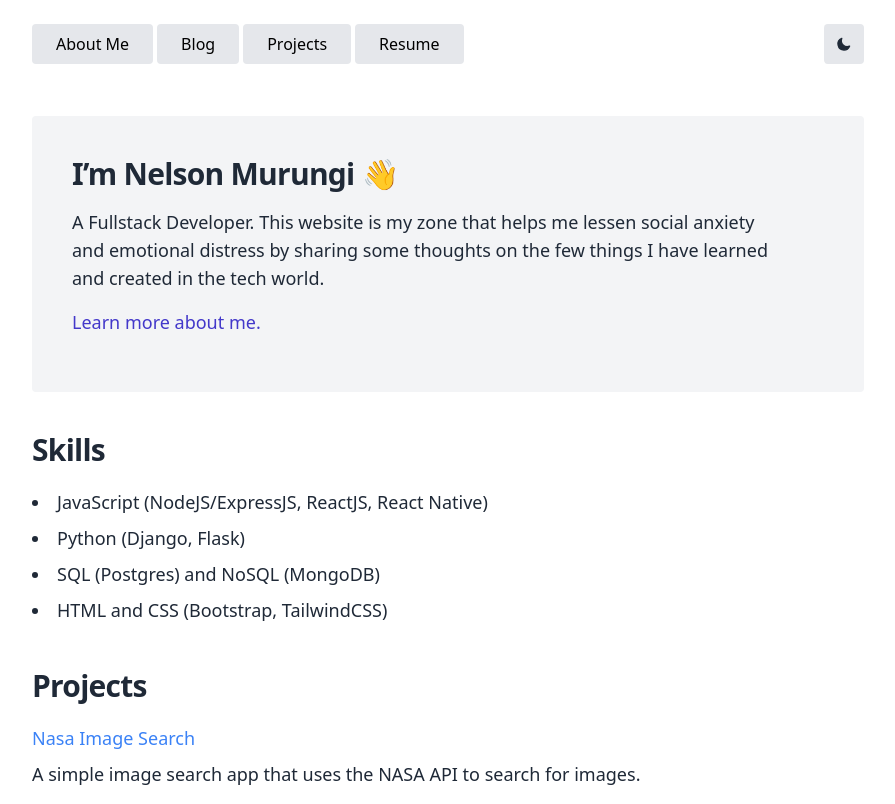
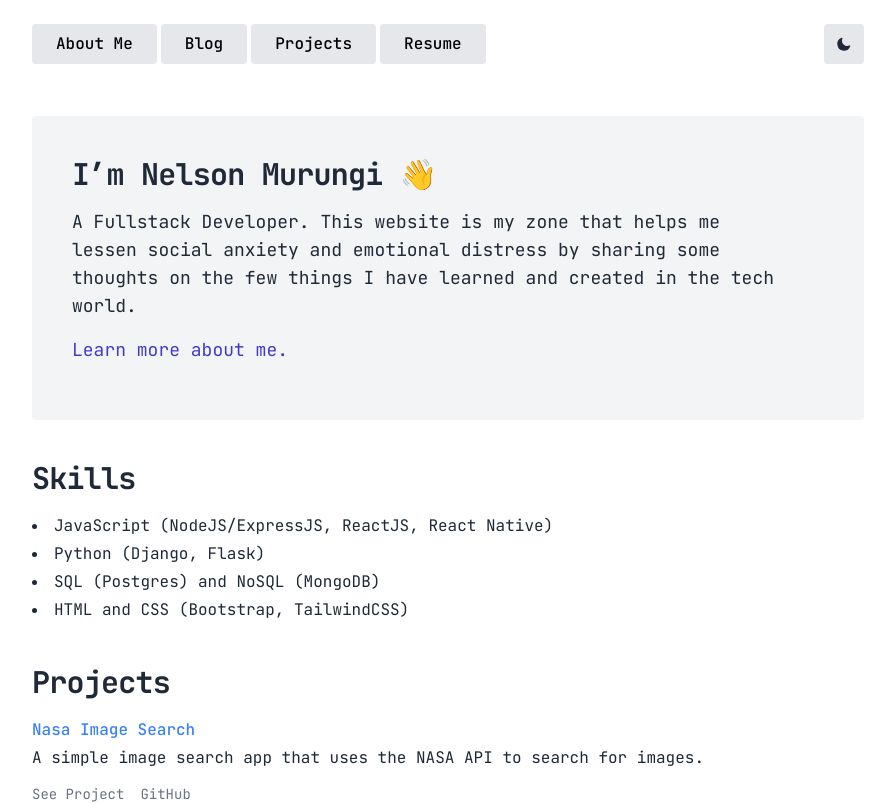
Before and after one commit to mwinel/nelsonmurungi.com, a Next.js app: page / in a window 1280 px wide. Shown: the top 804 px of the page, without its empty margins (192-1087 px from the left). Built offline with nearby package versions, Linux system fonts and the light colour scheme; what @tailwindcss/typography would draw is missing.

Commit message:
Update resume

```diff
--- a/components/BlogPost.js
+++ b/components/BlogPost.js
@@ -2,19 +2,19 @@ import Link from "next/link";
 
 const BlogPost = ({ title, summary, slug, publishedAt }) => {
   return (
-    <Link href={`/blog/${slug}`}>
+    <Link href={`/blog/${slug}`} legacyBehavior>
       <a className="w-full">
-        <div className="mb-4 w-full">
-          <div className="flex flex-col md:flex-row justify-between">
-            <h4 className="text-lg md:text-xl font-medium mb-2 w-full text-blue-500 hover:underline dark:text-gray-100">
+        <div className="w-full mb-4">
+          <div className="flex flex-col justify-between md:flex-row">
+            <h4 className="w-full mb-2 text-lg font-medium text-blue-500 md:text-xl hover:underline dark:text-gray-100">
               {title}
             </h4>
           </div>
-          <p className="text-base lg:text-lg text-gray-600 dark:text-gray-400">
+          <p className="text-base text-gray-600 lg:text-lg dark:text-gray-400">
             {summary}
           </p>
           <div className="flex items-center">
-            <p className="text-sm text-gray-500 my-2">
+            <p className="my-2 text-sm text-gray-500">
               {publishedAt}
             </p>
           </div>
--- a/components/EducationTimeline.js
+++ b/components/EducationTimeline.js
@@ -22,9 +22,9 @@ const EducationTimeline = ({ education }) => {
                         <span className="absolute bottom-0 right-0 block w-3 h-3 bg-green-400 rounded-full ring-2 ring-white" />
                       ) : null}
                     </div>
-                    <div className="flex-1 min-w-0 -mt-1 lg:-mt-2">
+                    <div className="flex-1 min-w-0">
                       <div>
-                        <p className="text-base text-gray-800 lg:text-lg dark:text-gray-100 lg:leading-9">
+                        <p className="text-base text-gray-800 dark:text-gray-100 lg:leading-7">
                           {educationItem.title},{" "}
                           <span>{educationItem.school}</span>
                         </p>
--- a/components/ExperienceTimeline.js
+++ b/components/ExperienceTimeline.js
@@ -32,9 +32,9 @@ const ExperienceTimeline = ({ experience }) => {
                         <span className="absolute bottom-0 right-0 block w-3 h-3 bg-green-400 rounded-full ring-2 ring-white" />
                       ) : null}
                     </div>
-                    <div className="flex-1 min-w-0 -mt-1 lg:-mt-2">
+                    <div className="flex-1 min-w-0">
                       <div>
-                        <p className="text-base text-gray-800 lg:text-lg dark:text-gray-100 lg:leading-9">
+                        <p className="text-base text-gray-800 dark:text-gray-100 lg:leading-7">
                           {experienceItem.jobTitle}{" "}
                           <span>
                             <a href={experienceItem.company.href}>
--- a/components/MDXComponent.js
+++ b/components/MDXComponent.js
@@ -7,7 +7,7 @@ const CustomLink = (props) => {
 
   if (isInternalLink) {
     return (
-      <Link href={href}>
+      <Link href={href} legacyBehavior>
         <a {...props}/>
       </Link>
     );
--- a/components/Navlink.js
+++ b/components/Navlink.js
@@ -2,7 +2,7 @@ import Link from "next/link";
 
 const Navlink = ({ children, href, className }) => {
   return (
-    <Link href={href}>
+    <Link href={href} legacyBehavior>
       <a className={`h-10 py-3 px-6 bg-gray-200 font-medium rounded dark:bg-gray-800 focus:outline-none flex items-center ${className}`}>
         {children}
       </a>
--- a/components/ProjectsList.js
+++ b/components/ProjectsList.js
@@ -9,15 +9,15 @@ const ProjectsList = ({ projects, start, end }) => {
         <SectionTitle>Projects</SectionTitle>
         <ul className="divide-y divide-gray-200">
           {projects.slice(start, end).map((project) => (
-            <li key={project.id} className="py-4 flex">
+            <li key={project.id} className="flex py-4">
               <div className="">
-                <p className="text-base font-medium lg:text-lg text-blue-500 hover:underline dark:text-gray-100 lg:leading-9">
+                <p className="text-base font-medium text-blue-500 hover:underline dark:text-gray-100 lg:leading-7">
                   {project.name}
                 </p>
-                <p className="text-base lg:text-lg text-gray-800 dark:text-gray-100 lg:leading-9">
+                <p className="text-base text-gray-800 dark:text-gray-100 lg:leading-7">
                   {project.description}
                 </p>
-                <p className="flex space-x-4 mt-3">
+                <p className="flex mt-3 space-x-4">
                   <ExternalLink href={project.projectURL}>
                     See Project
                   </ExternalLink>
--- a/components/SkillsList.js
+++ b/components/SkillsList.js
@@ -3,7 +3,7 @@ const SkillsList = ({ skills, start, end }) => {
     <div className="my-4">
       {skills.slice(start, end).map((skill) => (
         <ul className="list-disc list-inside" key={skill.id}>
-          <li className="text-base lg:text-lg text-gray-800 dark:text-gray-100 lg:leading-9">
+          <li className="text-base text-gray-800 dark:text-gray-100 lg:leading-7">
             {skill.name}
           </li>
         </ul>
--- a/pages/404.js
+++ b/pages/404.js
@@ -13,7 +13,7 @@ const NotFound = () => {
           definetely looking for something I did not think would be important to
           you. Once again I apologise, my bad.
         </p>
-        <Link href="/">
+        <Link href="/" legacyBehavior>
           <a className="p-3 w-64 font-medium mx-auto bg-gray-200 dark:bg-gray-900 text-center rounded-md text-gray-800 dark:text-gray-100">
             Return Home
           </a>
--- a/pages/_app.js
+++ b/pages/_app.js
@@ -1,11 +1,17 @@
 import "tailwindcss/tailwind.css";
 import "../styles/globals.css";
 import { ThemeProvider } from "next-themes";
+import { Inter, JetBrains_Mono } from "next/font/google";
+
+const inter = Inter({ subsets: ["latin"] });
+const jetbrains_mono = JetBrains_Mono({ subsets: ["latin"] });
 
 const MyApp = ({ Component, pageProps }) => {
   return (
     <ThemeProvider attribute="class">
-      <Component {...pageProps} />
+      <div className={jetbrains_mono.className}>
+        <Component {...pageProps} />
+      </div>
     </ThemeProvider>
   );
 };
--- a/pages/index.js
+++ b/pages/index.js
@@ -10,16 +10,16 @@ import { projects } from "../data/projects";
 const Home = () => {
   return (
     <PageLayout>
-      <div className="bg-gray-100 rounded dark:bg-gray-800 focus:outline-none flex items-center p-6 lg:p-10 lg:my-10">
+      <div className="flex items-center p-6 bg-gray-100 rounded dark:bg-gray-800 focus:outline-none lg:p-10 lg:my-10">
         <div className="flex-1 min-w-0">
           <SectionTitle>I’m Nelson Murungi 👋</SectionTitle>
-          <h2 className="prose text-base lg:text-lg sm:pr-0 lg:pr-10 text-gray-800 dark:text-gray-100 mt-4">
+          <h2 className="mt-4 text-base prose text-gray-800 lg:text-lg sm:pr-0 lg:pr-10 dark:text-gray-100">
             A Fullstack Developer. This website is my zone that helps me lessen
             social anxiety and emotional distress by sharing some thoughts on
             the few things I have learned and created in the tech world.
           </h2>
-          <h2 className="prose text-base lg:text-lg sm:pr-0 lg:pr-10 text-gray-800 dark:text-gray-100 my-4">
-            <Link href="/resume">
+          <h2 className="my-4 text-base prose text-gray-800 lg:text-lg sm:pr-0 lg:pr-10 dark:text-gray-100">
+            <Link href="/resume" legacyBehavior>
               <a className="text-indigo-700 dark:text-indigo-500">
                 Learn more about me.
               </a>
```
Also changed, not shown: package.json (+4 -3 lines), pages/resume.js (+29 -9 lines), 1 other file (tests, documents, lock files or other folders).
